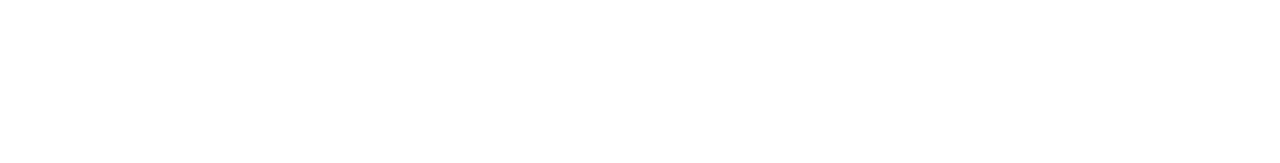
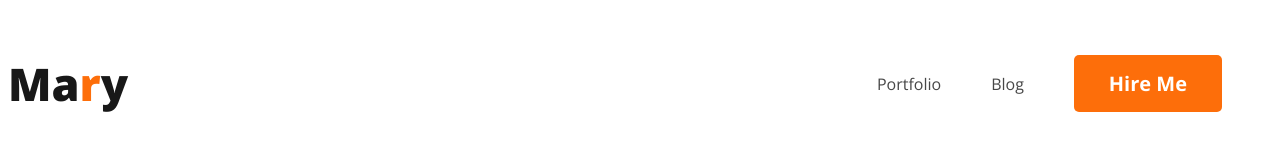
Before and after one commit to RabbitFactory/practice-for-assignment-01, a plain HTML site: page index.html in a window 1280 px wide. Drawn offline with nearby package versions, Linux system fonts and the light colour scheme; files that its build step writes are made by us from their sources.

Commit message:
added the nav bar

```diff
--- a/index.html
+++ b/index.html
@@ -4,11 +4,21 @@
     <meta charset="UTF-8">
     <meta name="viewport" content="width=device-width, initial-scale=1.0">
     <title>Shahi</title>
-    <link rel="stylesheet" href="style.css">
+    <link rel="stylesheet" href="styles/style.css">
+    <link rel="preconnect" href="https://fonts.googleapis.com">
+<link rel="preconnect" href="https://fonts.gstatic.com" crossorigin>
+<link href="https://fonts.googleapis.com/css2?family=Open+Sans:ital,wght@0,300..800;1,300..800&display=swap" rel="stylesheet">
 </head>
 <body>
     <header>
-
+        <nav>
+            <h3 class="nav-title">Ma<span class="text-primary">r</span>y</h3>
+            <ul>
+                <li><a href="">Portfolio</a></li>
+                <li><a href="">Blog</a></li>
+                <li><button class="btn-primary">Hire Me</button></li>
+            </ul>
+        </nav>
     </header>
 
     <main>
--- a/styles/style.css
+++ b/styles/style.css
@@ -0,0 +1,47 @@
+nav{
+    display: flex;
+    justify-content: space-between;
+    align-items: center;
+}
+*
+{
+    font-family: "Open Sans", sans-serif;
+}
+
+.nav-title
+{
+    color: #181818;
+    font-size: 45px;
+    font-weight: 800;
+}
+.text-primary
+{
+    color: #fd6e0a;
+}
+
+nav > ul
+{
+    display: flex;
+    align-items: center;
+}
+nav li
+{
+    list-style: none;
+    margin-right: 50px;
+}
+
+nav a{
+
+    text-decoration: none;
+    color: #474747;
+}
+.btn-primary
+{
+    border-radius: 5px;
+    background: #fd6e0a;
+    border: 0;
+    color: white;
+    font-size: 20px;
+    font-weight: 700;
+    padding: 15px 35px;
+}
```
